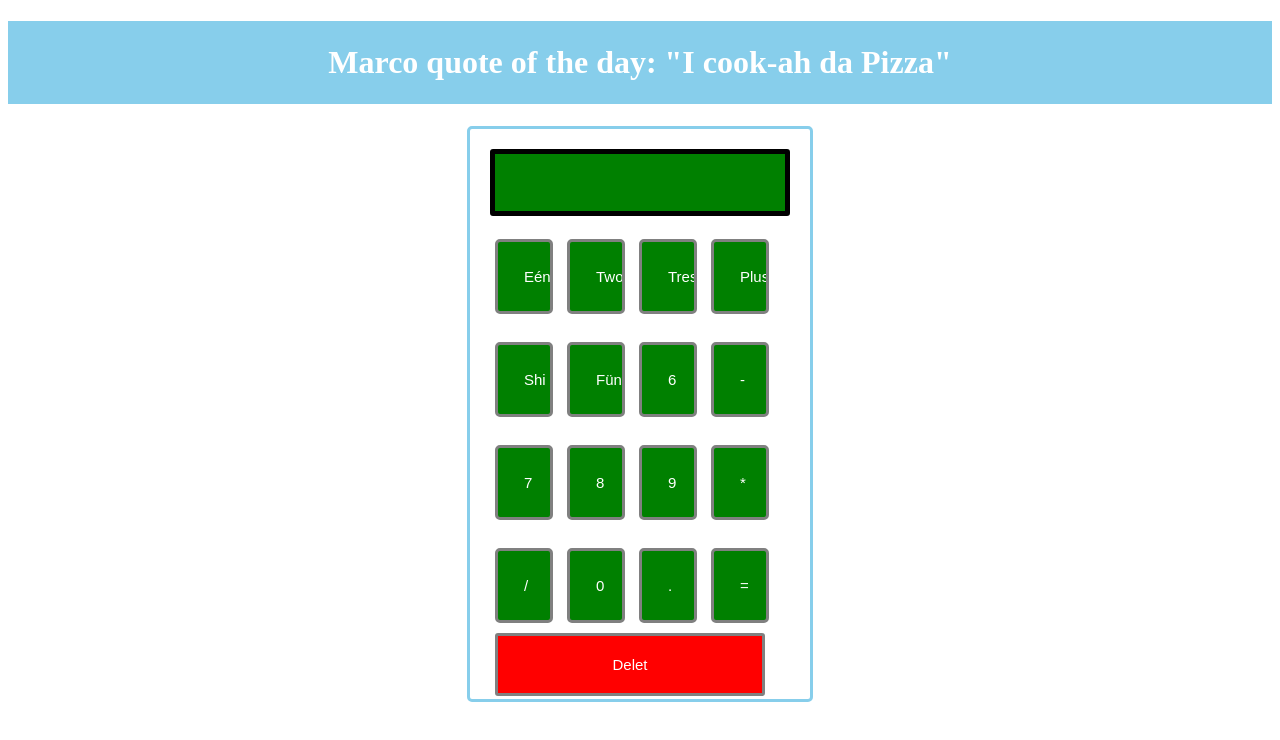
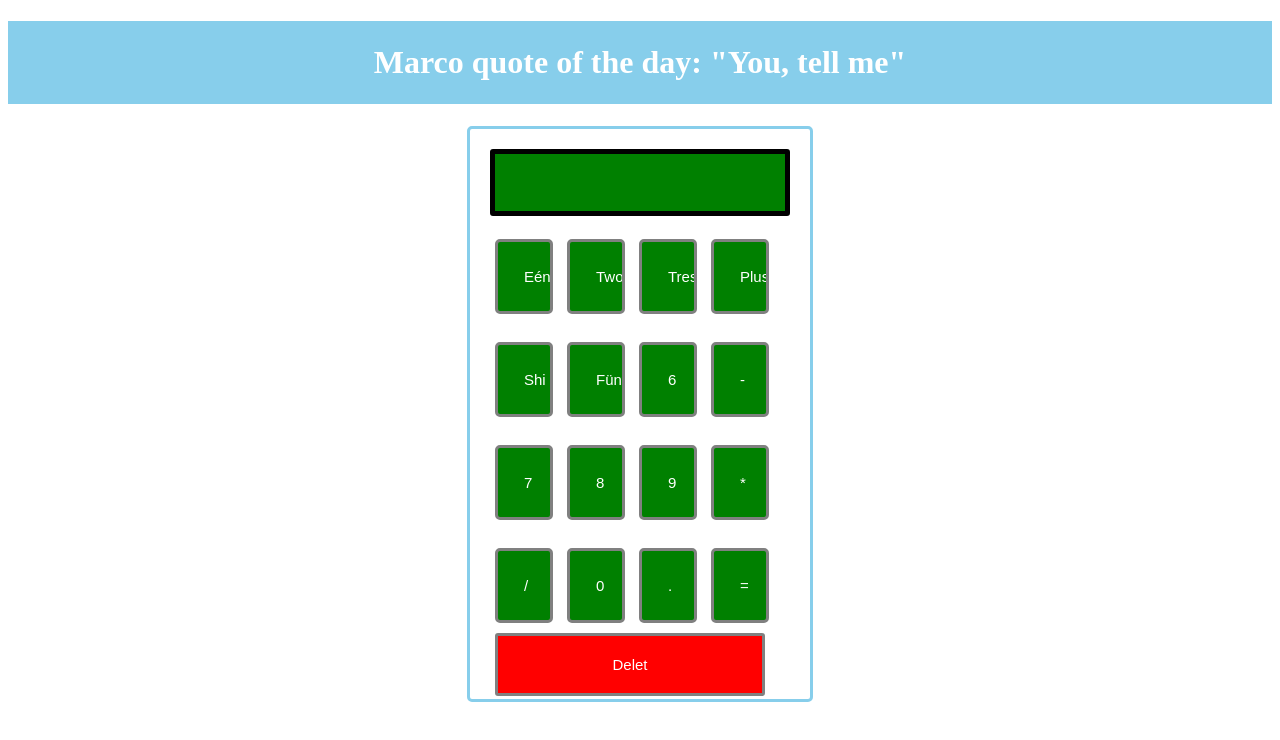
Before and after one commit to MFGRANDI/ILoveMarco, a plain HTML site: page index.html in a window 1280 px wide. Drawn offline with Linux system fonts and the light colour scheme.

Commit message:
ja toch get

```diff
--- a/index.html
+++ b/index.html
@@ -57,7 +57,7 @@ border: 5px solid black;
 
 </head>
 <body>
-<h1> Marco quote of the day: "I cook-ah da Pizza" </h1>
+<h1> Marco quote of the day: "You, tell me" </h1>
 <div class= "formstyle">
 <form name = "form1">
 
```
